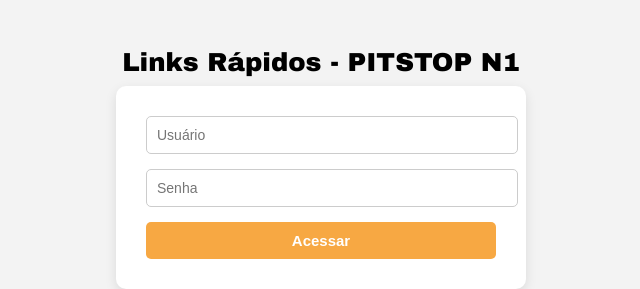
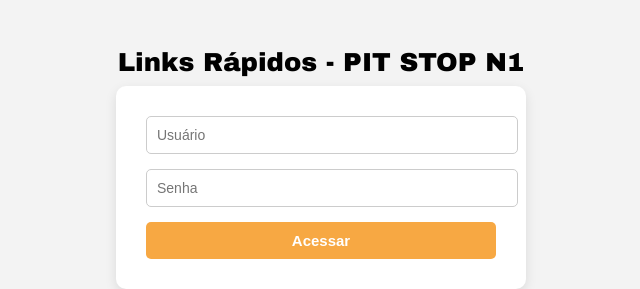
Before and after one commit to PITSTOPSOFTCOM/LinksRapidos, a plain HTML site: page index.html in a window 1280 px wide. Shown: the top 289 px of the page, 319-959 px from the left. Drawn offline with Linux system fonts and the light colour scheme.

Commit message:
nova atualização

```diff
--- a/index.html
+++ b/index.html
@@ -2,7 +2,7 @@
 <html lang="pt-BR">
 <head>
   <meta charset="UTF-8">
-  <title>Links Rápidos - PITSTOP N1</title>
+  <title>Links Rápidos - PIT STOP N1</title>
   <link rel="icon" href="https://cdn-icons-png.flaticon.com/512/3767/3767084.png" type="image/png">
   <link rel="stylesheet" href="https://cdnjs.cloudflare.com/ajax/libs/font-awesome/6.0.0-beta3/css/all.min.css">
   <link rel="stylesheet" href="css/style.css">
@@ -10,7 +10,7 @@
 </head>
 <body>
   <div id="login-section" class="login-section">
-    <div class="login-logo">Links Rápidos - PITSTOP N1</div>
+    <div class="login-logo">Links Rápidos - PIT STOP N1</div>
     <div class="login-box">
       <input type="text" id="username" placeholder="Usuário">
       <input type="password" id="password" placeholder="Senha">
@@ -21,7 +21,7 @@
   <div id="content">
     <header>
       <img src="https://cdn-icons-png.flaticon.com/512/3767/3767084.png" alt="Logo Pasta Amarela">
-      <h1>Links Rápidos - PITSTOP N1</h1>
+      <h1>Links Rápidos - PIT STOP N1</h1>
     </header>
 
     <div class="search-box">
@@ -63,7 +63,7 @@
         <a href="http://177.43.232.5:25123/helptools2/public/core/promover/detalhe/id/7524" target="_blank"><i class="fas fa-cogs"></i>Manual Operacional - Processos do Setor</a>
       </div>
       <div class="link-box" data-descricao="FAQ Para Conhecimento do Manuel Operacional">
-        <a href="http://177.43.232.5:25123/helptools2/public/core/promover/detalhe/id/7463" target="_blank"><i class="fas fa-headphones-alt"></i>Manual Operacional PitStop - Registro de atendimento</a>
+        <a href="http://177.43.232.5:25123/helptools2/public/core/promover/detalhe/id/7463" target="_blank"><i class="fas fa-headphones-alt"></i>Manual Operacional Pit Stop - Registro de atendimento</a>
       </div>
       <div class="link-box" data-descricao="Monitoramento SEFAZ Por Região">
         <a href="https://www.nfe.fazenda.gov.br/portal/disponibilidade.aspx?versao=0.00&tipoConteudo=P2c98tUpxrI=" target="_blank"><i class="fas fa-wifi"></i>Monitor SEFAZ</a>
```
